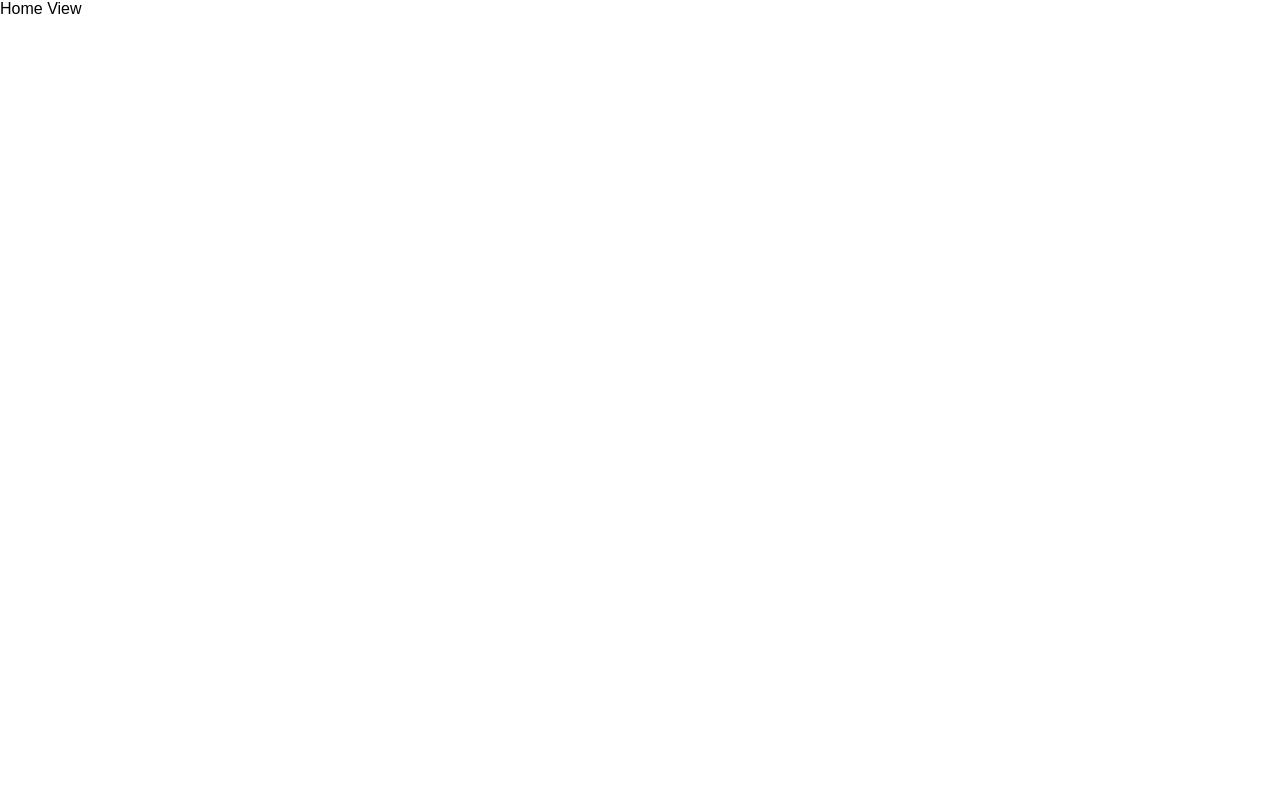
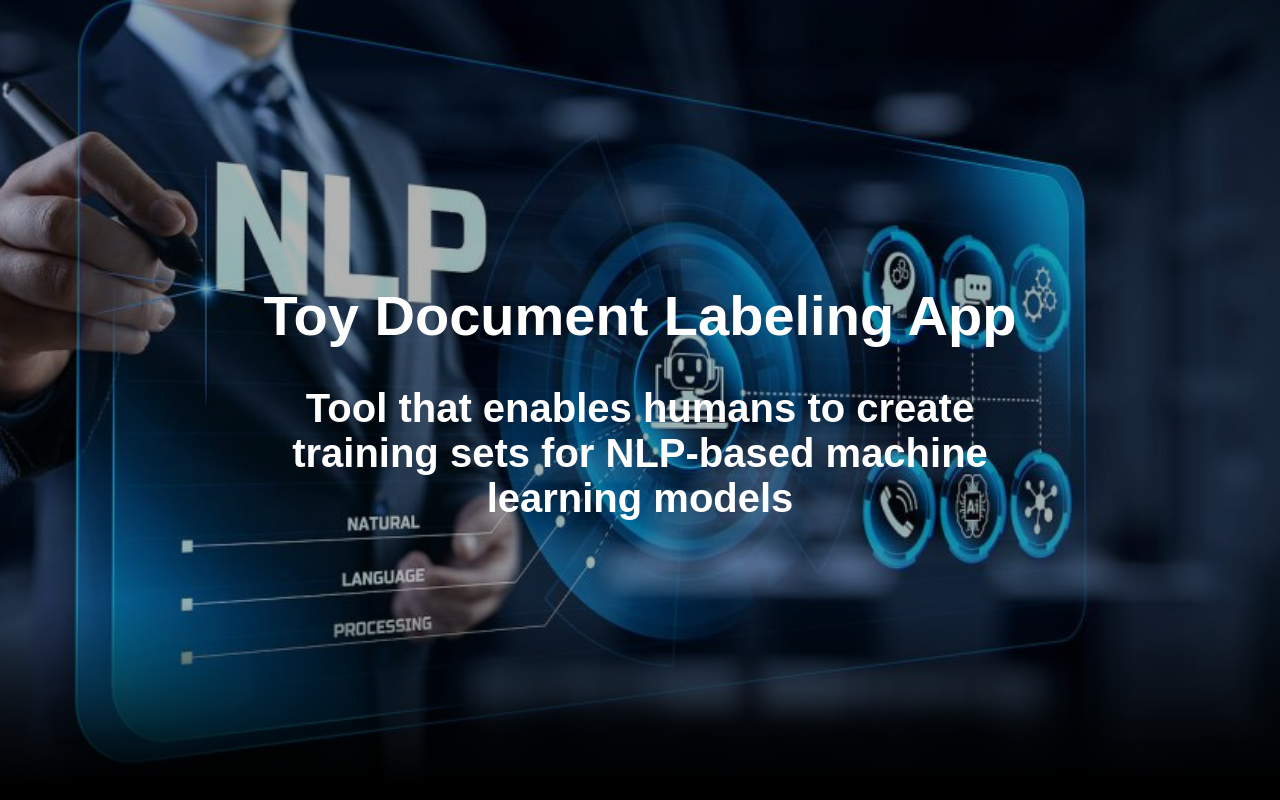
Before and after one commit to SuperSmile0426/Bilby, a React (Vite) app: page / in a window 1280 px wide. Built offline with nearby package versions, Linux system fonts and the light colour scheme.

Commit message:
feat: add nlp logo section to home screen

```diff
--- /dev/null
+++ b/src/views/Home/NLPLogo/index.tsx
@@ -0,0 +1,25 @@
+import React from 'react';
+import {
+  Container,
+  Content,
+  Title,
+  Description,
+  OpacityContainer,
+  BottomShadow,
+} from './styles';
+
+export const NLPLogoSection: React.FC = () => {
+  return (
+    <Container>
+      <OpacityContainer></OpacityContainer>
+      <Content>
+        <Title>Toy Document Labeling App</Title>
+        <Description>
+          Tool that enables humans to create training sets for NLP-based machine
+          learning models
+        </Description>
+      </Content>
+      <BottomShadow></BottomShadow>
+    </Container>
+  );
+};
--- /dev/null
+++ b/src/views/Home/NLPLogo/styles.tsx
@@ -0,0 +1,55 @@
+import styled from 'styled-components';
+
+export const Container = styled.div`
+  position: relative;
+  width: 100%;
+  height: 100vh;
+
+  background-image: url('public/images/bg/main-bg.jpg');
+  background-size: cover;
+  background-position: center;
+  color: white;
+
+  display: flex;
+  align-items: center;
+  justify-content: center;
+
+  font-size: 3rem;
+  font-weight: 700;
+`;
+
+export const OpacityContainer = styled.div`
+  position: absolute;
+  width: 100%;
+  height: 100%;
+  background-color: rgba(0, 0, 0, 0.3);
+`;
+
+export const Content = styled.div`
+  max-width: 800px;
+  margin-left: 120px;
+  margin-right: 120px;
+
+  text-align: center;
+  z-index: 50;
+`;
+
+export const Title = styled.h1`
+  font-size: 3.5rem;
+  font-weight: 700;
+`;
+
+export const Description = styled.h2`
+  font-size: 2.5rem;
+  font-weight: 700;
+`;
+
+export const BottomShadow = styled.div`
+  position: absolute;
+  bottom: 0;
+  z-index: 51;
+
+  width: 100%;
+  height: 200px;
+  background-image: linear-gradient(rgba(0, 0, 0, 0), #000 92%);
+`;
--- a/src/views/Home/index.tsx
+++ b/src/views/Home/index.tsx
@@ -1,5 +1,10 @@
 import React from "react";
+import { NLPLogoSection } from "./NLPLogo";
 
 export const HomeView: React.FC = () => {
-  return <div>Home View</div>;
+  return (
+    <>
+      <NLPLogoSection />
+    </>
+  );
 };
```
